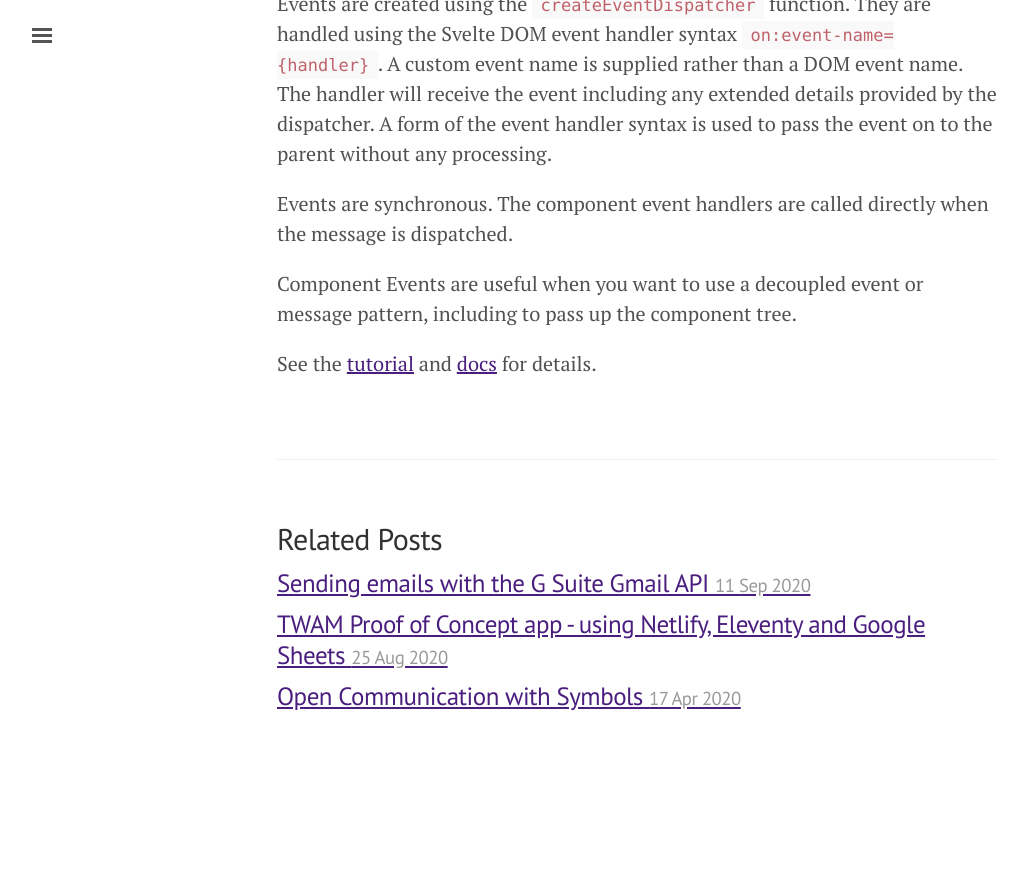
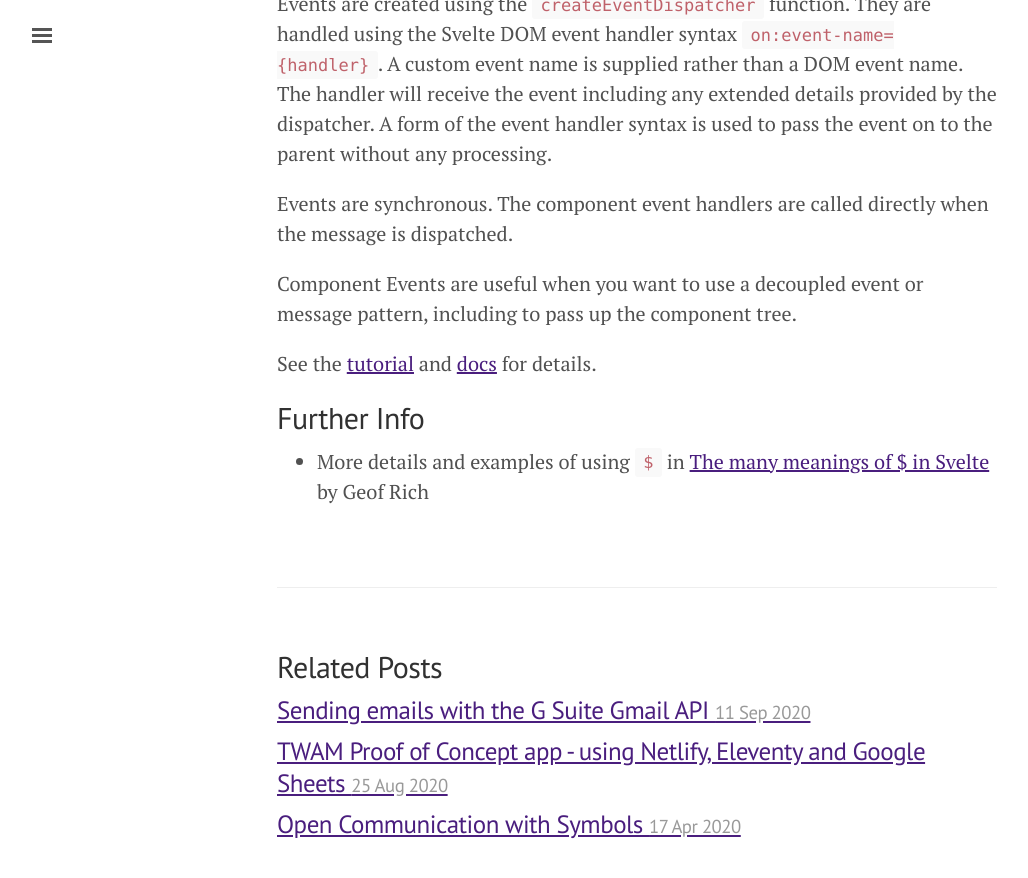
Before and after one commit to OpenDirective/opendirective.github.io, a Jekyll site: the page built from _posts/2022-01-06-comparing-svelte-reactivity-options.md, in a window 1280 px wide and 900 px high, scrolled down 3182 px. Shown: the top 878 px of the window, without its empty margins (3-1031 px from the left). Built offline with Jekyll 4.4.1, drawn with Linux system fonts in a browser that asks for light colours; before the commit the page ends 3955 px from its top, so only the background shows below that.

Commit message:
Added Further info

```diff
--- a/_posts/2022-01-06-comparing-svelte-reactivity-options.md
+++ b/_posts/2022-01-06-comparing-svelte-reactivity-options.md
@@ -60,3 +60,7 @@ Events are synchronous. The component event handlers are called directly when th
 Component Events are useful when you want to use a decoupled event or message pattern, including to pass up the component tree.
 
 See the [tutorial](https://svelte.dev/tutorial/component-events) and [docs](https://svelte.dev/docs#run-time-svelte-createeventdispatcher) for details.
+
+## Further Info
+
+- More details and examples of using `$` in [The many meanings of $ in Svelte](https://geoffrich.net/posts/svelte-$-meanings/) by Geof Rich
```
